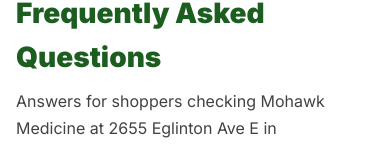
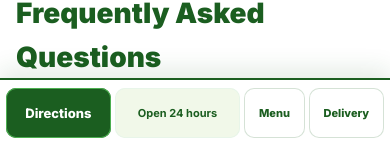
Before and after one commit to athenashopvn888/mohawk-medicine, a Next.js app: page /faq in a window 390 px wide. Shown: the part 698-844 px from the top of the page. Built offline with nearby package versions, Linux system fonts and the light colour scheme; no server answers.

Commit message:
Add a mobile sticky bar with directions and live hours
Show Directions, live Toronto hours, Menu, and Delivery on small screens, and keep the delivery chat launcher above the bar.

Co-authored-by: athenashopvn888 <athenashopvn888@users.noreply.github.com>

```diff
--- /dev/null
+++ b/app/components/MobileBottomBar.module.css
@@ -0,0 +1,111 @@
+.bar {
+  display: none;
+}
+
+.action {
+  display: flex;
+  align-items: center;
+  justify-content: center;
+  min-width: 44px;
+  min-height: 44px;
+  padding: 6px 4px;
+  border-radius: 10px;
+  box-sizing: border-box;
+  font: inherit;
+  font-size: 12px;
+  font-weight: 800;
+  line-height: 1.15;
+  text-align: center;
+  text-decoration: none;
+}
+
+.directions {
+  background: var(--green-dark, #1b5e20);
+  color: #fff;
+  box-shadow: inset 0 0 0 1px var(--green-light, #4caf50);
+  font-size: 13px;
+}
+
+.hours {
+  position: relative;
+  flex-direction: column;
+  gap: 0;
+  background: var(--green-mist, #f1f8e9);
+  color: var(--green-deep, #1b5e20);
+  box-shadow: inset 0 0 0 1px var(--green-pale, #e8f5e9);
+  font-size: 11px;
+  font-weight: 700;
+}
+
+.minor {
+  background: #fff;
+  color: var(--green-dark, #1b5e20);
+  box-shadow: inset 0 0 0 1px rgba(27, 94, 32, 0.18);
+  font-size: 11px;
+}
+
+.hoursLabel {
+  display: -webkit-box;
+  -webkit-box-orient: vertical;
+  -webkit-line-clamp: 2;
+  overflow: hidden;
+  max-height: 2.4em;
+}
+
+.srOnly {
+  position: absolute;
+  width: 1px;
+  height: 1px;
+  padding: 0;
+  margin: -1px;
+  overflow: hidden;
+  clip: rect(0, 0, 0, 0);
+  white-space: nowrap;
+  border: 0;
+}
+
+.action:focus-visible {
+  outline: 3px solid var(--green-dark, #1b5e20);
+  outline-offset: 2px;
+}
+
+.directions:focus-visible {
+  outline-color: #fff;
+}
+
+@media (max-width: 768px) {
+  .bar {
+    display: grid;
+    grid-template-columns: minmax(0, 1.25fr) minmax(0, 1.5fr) minmax(44px, 0.72fr) minmax(44px, 0.9fr);
+    gap: 4px;
+    position: fixed;
+    left: 0;
+    right: 0;
+    bottom: 0;
+    z-index: 40;
+    width: 100%;
+    max-width: 100%;
+    box-sizing: border-box;
+    min-height: var(--mobile-action-bar-height);
+    padding: 8px max(6px, env(safe-area-inset-right, 0px)) calc(8px + env(safe-area-inset-bottom, 0px))
+      max(6px, env(safe-area-inset-left, 0px));
+    background: #fff;
+    border-top: 2px solid var(--green-dark, #1b5e20);
+    box-shadow: 0 -8px 24px rgba(27, 94, 32, 0.12);
+    overflow-x: hidden;
+  }
+
+  :global(body.has-cart .mobile-cart-bar) {
+    bottom: calc(var(--mobile-action-bar-height) + 12px) !important;
+  }
+
+  :global(.sod-web-chat:not(.open)) {
+    bottom: calc(var(--mobile-action-bar-height) + 10px) !important;
+  }
+}
+
+@media print {
+  .bar {
+    display: none !important;
+  }
+}
--- /dev/null
+++ b/app/components/MobileBottomBar.tsx
@@ -0,0 +1,59 @@
+"use client";
+
+import Link from "next/link";
+import { usePathname } from "next/navigation";
+import { useEffect, useState } from "react";
+import { FULL_NAME_NAP } from "../lib/fullNameNap";
+import { storeHoursStatus } from "../lib/storeHoursStatus";
+import styles from "./MobileBottomBar.module.css";
+
+/**
+ * Mobile-only sticky actions. Directions uses this store's Google place pin.
+ * Hours copy is computed in America/Toronto from the published opening hours.
+ * Hidden on the in-store TV boards.
+ */
+export default function MobileBottomBar() {
+  const pathname = usePathname() ?? "";
+  const hidden = pathname === "/tv" || pathname === "/tv2";
+  const [status, setStatus] = useState(() => storeHoursStatus(new Date()));
+
+  useEffect(() => {
+    const update = () => setStatus(storeHoursStatus(new Date()));
+    update();
+    const id = window.setInterval(update, 30_000);
+    return () => window.clearInterval(id);
+  }, []);
+
+  if (hidden) return null;
+
+  return (
+    <nav
+      className={styles.bar}
+      aria-label="Store actions"
+      data-mobile-bottom-bar=""
+      data-hours-kind={status.kind}
+      suppressHydrationWarning
+    >
+      <a
+        className={`${styles.action} ${styles.directions}`}
+        href={FULL_NAME_NAP.mapsUrl}
+        target="_blank"
+        rel="noopener noreferrer"
+      >
+        Directions
+      </a>
+      <Link className={`${styles.action} ${styles.hours}`} href="/hours">
+        <span className={styles.srOnly}>Hours. </span>
+        <span className={styles.hoursLabel} suppressHydrationWarning>
+          {status.label}
+        </span>
+      </Link>
+      <Link className={`${styles.action} ${styles.minor}`} href="/exotic-weed">
+        Menu
+      </Link>
+      <Link className={`${styles.action} ${styles.minor}`} href="/weed-delivery-toronto">
+        Delivery
+      </Link>
+    </nav>
+  );
+}
--- a/app/globals.css
+++ b/app/globals.css
@@ -55,6 +55,7 @@ body > .deliveryAnnouncement ~ * nav {
 
 :root {
   --delivery-announcement-height: 42px;
+  --mobile-action-bar-height: 0px;
   --bg-primary: #FFFFFF;
   --bg-secondary: #F8FDF8;
   --bg-accent: #E8F5E9;
@@ -120,6 +121,22 @@ body {
   overflow-x: hidden;
   min-height: 100vh;
   padding-top: var(--delivery-announcement-height);
+}
+
+@media (max-width: 768px) {
+  :root {
+    --mobile-action-bar-height: calc(68px + env(safe-area-inset-bottom, 0px));
+  }
+
+  body {
+    padding-bottom: var(--mobile-action-bar-height);
+  }
+}
+
+@media print {
+  body {
+    padding-bottom: 0;
+  }
 }
 
 a { color: inherit; text-decoration: none; }
--- a/app/layout.tsx
+++ b/app/layout.tsx
@@ -2,6 +2,7 @@ import { cigaretteSafeContent, SHOW_CIGARETTES } from "./lib/siteConfig";
 import CigaretteStateProvider from "./components/CigaretteStateProvider";
 import FleetContentProvider from "./components/FleetContentProvider";
 import FullNameNap from "./components/FullNameNap";
+import MobileBottomBar from "./components/MobileBottomBar";
 import { HOME_DOC_TITLE } from "./lib/homeDelivery";
 import type { Metadata } from "next";
 import Link from "next/link";
@@ -107,6 +108,7 @@ export default async function RootLayout({ children }: Readonly<{ children: Reac
             {children}
             <FullNameNap />
             <PinnedNavClearance />
+            <MobileBottomBar />
           </CigaretteStateProvider>
         </FleetContentProvider>
       </body>
--- /dev/null
+++ b/app/lib/storeHoursStatus.ts
@@ -0,0 +1,150 @@
+import { storeJsonLd } from "./nap.ts";
+
+/** Monday-first week, matching the store openingHoursSpecification. */
+const WEEKDAYS = [
+  "Monday",
+  "Tuesday",
+  "Wednesday",
+  "Thursday",
+  "Friday",
+  "Saturday",
+  "Sunday",
+] as const;
+
+const WEEK_MINUTES = 7 * 24 * 60;
+const DAY_MINUTES = 24 * 60;
+
+export type OpeningHoursSpec = {
+  dayOfWeek: readonly string[];
+  opens: string;
+  closes: string;
+};
+
+export type StoreHoursStatus = {
+  kind: "always" | "open" | "closed";
+  label: string;
+};
+
+/** Same window the JSON-LD in app/lib/nap.ts already publishes. */
+export const STORE_OPENING_HOURS: readonly OpeningHoursSpec[] = storeJsonLd.openingHoursSpecification.map((spec) => ({
+  dayOfWeek: spec.dayOfWeek,
+  opens: spec.opens,
+  closes: spec.closes,
+}));
+
+type Interval = { start: number; end: number };
+
+/** Same all-day rule as `isOpen24Hours7Days` in tvStore.ts. */
+function isOpen24Hours7Days(specs: readonly OpeningHoursSpec[]) {
+  const covered = new Set<string>();
+  for (const spec of specs) {
+    const open = clockMinutes(spec.opens);
+    const close = clockMinutes(spec.closes);
+    const allDay = open === 0 && close != null && (close >= 23 * 60 + 59 || close === DAY_MINUTES);
+    if (!allDay) return false;
+    for (const day of spec.dayOfWeek) covered.add(day);
+  }
+  return WEEKDAYS.every((day) => covered.has(day));
+}
+
+function clockMinutes(value: string): number | null {
+  const match = /^(\d{1,2}):(\d{2})$/.exec(value.trim());
+  if (!match) return null;
+  const hours = Number(match[1]);
+  const minutes = Number(match[2]);
+  if (hours === 24 && minutes === 0) return DAY_MINUTES;
+  if (hours > 23 || minutes > 59) return null;
+  return hours * 60 + minutes;
+}
+
+function torontoNow(now: Date): { weekday: string; minutes: number } {
+  const parts = new Intl.DateTimeFormat("en-US", {
+    timeZone: "America/Toronto",
+    weekday: "long",
+    hour: "2-digit",
+    minute: "2-digit",
+    hourCycle: "h23",
+  }).formatToParts(now);
+  const weekday = parts.find((part) => part.type === "weekday")?.value ?? "Monday";
+  let hour = Number(parts.find((part) => part.type === "hour")?.value ?? "0");
+  const minute = Number(parts.find((part) => part.type === "minute")?.value ?? "0");
+  if (hour === 24) hour = 0;
+  return { weekday, minutes: hour * 60 + minute };
+}
+
+function expandIntervals(specs: readonly OpeningHoursSpec[]): Interval[] {
+  const intervals: Interval[] = [];
+  for (const spec of specs) {
+    const open = clockMinutes(spec.opens);
+    const close = clockMinutes(spec.closes);
+    if (open == null || close == null || close === open) continue;
+    for (const day of spec.dayOfWeek) {
+      const dayIndex = WEEKDAYS.indexOf(day as (typeof WEEKDAYS)[number]);
+      if (dayIndex < 0) continue;
+      const start = dayIndex * DAY_MINUTES + open;
+      const end = dayIndex * DAY_MINUTES + close + (close < open ? DAY_MINUTES : 0);
+      if (end > start) intervals.push({ start, end });
+    }
+  }
+  return intervals;
+}
+
+function covers(pos: number, interval: Interval) {
+  return (
+    (pos >= interval.start && pos < interval.end) ||
+    (pos + WEEK_MINUTES >= interval.start && pos + WEEK_MINUTES < interval.end)
+  );
+}
+
+function formatClock(minutes: number): string {
+  const normalized = ((minutes % DAY_MINUTES) + DAY_MINUTES) % DAY_MINUTES;
+  const hour24 = Math.floor(normalized / 60);
+  const minute = normalized % 60;
+  const suffix = hour24 >= 12 ? "p.m." : "a.m.";
+  const hour12 = hour24 % 12 || 12;
+  if (minute === 0) return `${hour12} ${suffix}`;
+  return `${hour12}:${String(minute).padStart(2, "0")} ${suffix}`;
+}
+
+function formatOpening(absMinutes: number, nowPos: number): string {
+  const time = formatClock(absMinutes);
+  const nowDay = Math.floor(nowPos / DAY_MINUTES);
+  const openDay = Math.floor(absMinutes / DAY_MINUTES);
+  if (openDay === nowDay) return time;
+  return `${WEEKDAYS[openDay % 7].slice(0, 3)} ${time}`;
+}
+
+/**
+ * Live walk-in status in America/Toronto.
+ * "Open 24 hours" when every day is an all-day window.
+ * Otherwise "Open now · until X" or "Closed · opens X".
+ */
+export function storeHoursStatus(
+  now: Date = new Date(),
+  specs: readonly OpeningHoursSpec[] = STORE_OPENING_HOURS,
+): StoreHoursStatus {
+  if (isOpen24Hours7Days(specs)) {
+    return { kind: "always", label: "Open 24 hours" };
+  }
+
+  const { weekday, minutes } = torontoNow(now);
+  const dayIndex = WEEKDAYS.indexOf(weekday as (typeof WEEKDAYS)[number]);
+  const pos = (dayIndex < 0 ? 0 : dayIndex) * DAY_MINUTES + minutes;
+  const intervals = expandIntervals(specs);
+  const active = intervals.filter((interval) => covers(pos, interval));
+
+  if (active.length > 0) {
+    const end = active.reduce((latest, interval) => Math.max(latest, interval.end), 0);
+    return { kind: "open", label: `Open now · until ${formatClock(end)}` };
+  }
+
+  let next: number | null = null;
+  for (const interval of intervals) {
+    for (const start of [interval.start, interval.start + WEEK_MINUTES]) {
+      if (start > pos && (next == null || start < next)) next = start;
+    }
+  }
+
+  if (next == null) return { kind: "closed", label: "Closed" };
+  return { kind: "closed", label: `Closed · opens ${formatOpening(next, pos)}` };
+}
```
Also changed, not shown: 1 other file (tests, documents, lock files or other folders).
